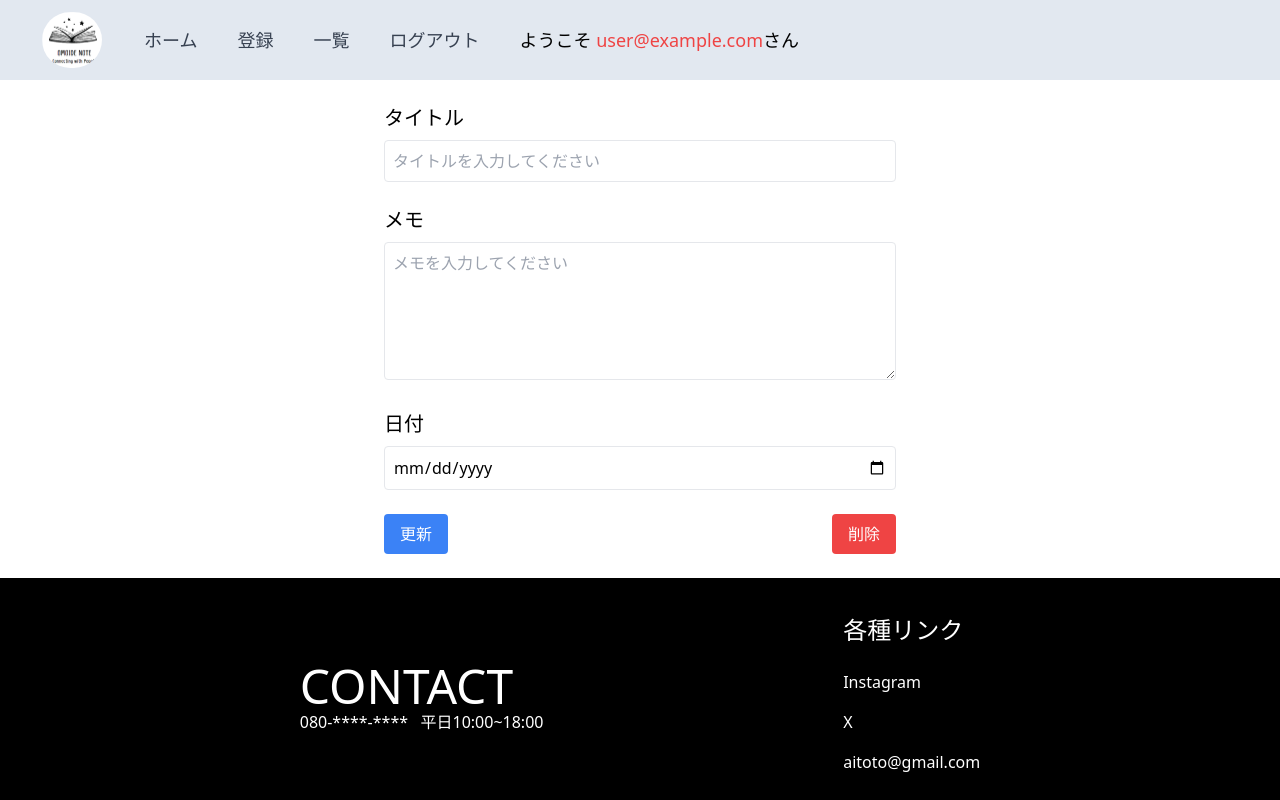
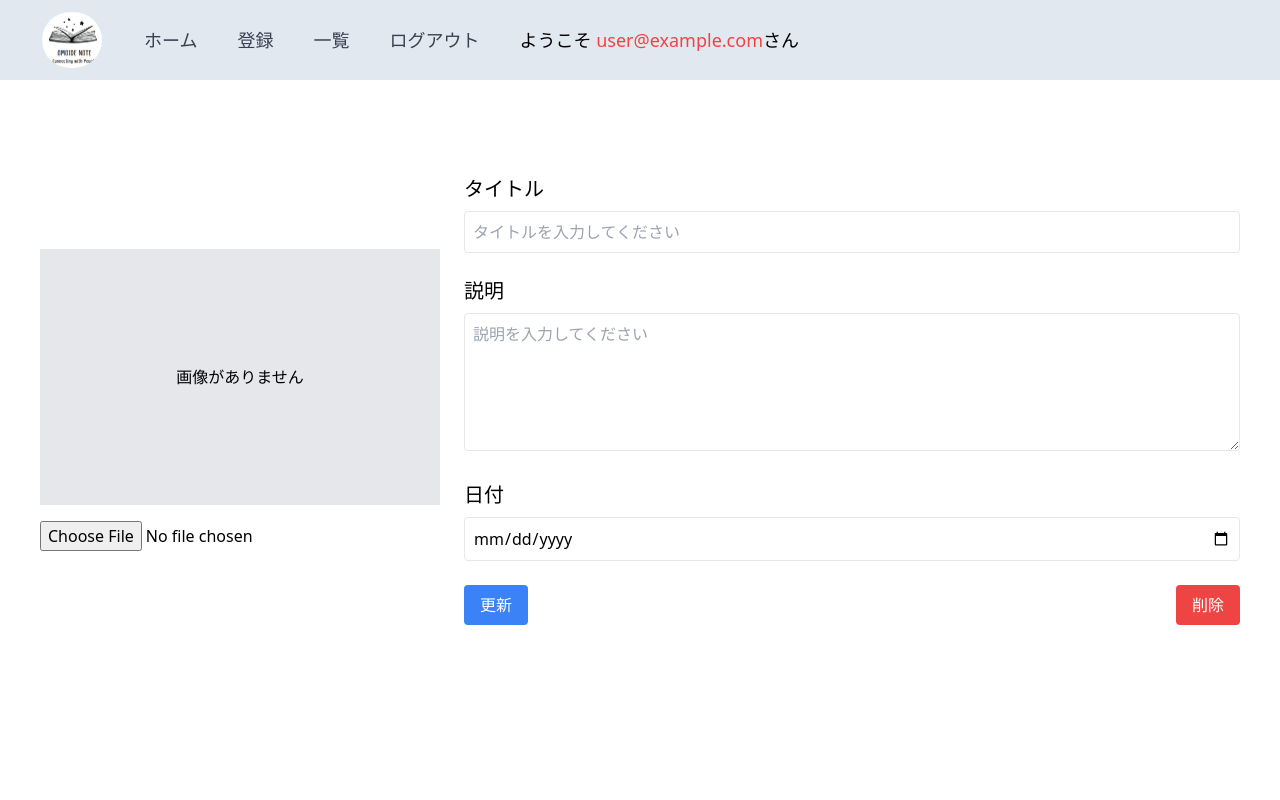
Before and after one commit to vivy-phtela/OmoideNote_web, a Next.js app: page /edit/1 in a window 1280 px wide. Shown: the top 800 px of the page. Built offline with nearby package versions, Linux system fonts and the light colour scheme; no server answers; the database is empty; sample sign-in values are in the browser's storage.

Commit message:
編集画面に画像編集を追加

```diff
--- a/app/edit/[id]/page.tsx
+++ b/app/edit/[id]/page.tsx
@@ -2,9 +2,11 @@
 
 import React, { useState, useEffect } from "react";
 import { useRouter, useParams } from "next/navigation";
-import { db } from "@/firebaseConfig";
+import { db, storage } from "@/firebaseConfig";
 import { doc, getDoc, updateDoc, deleteDoc } from "firebase/firestore";
 import { useAppContext } from "@/context/AppContext";
+import { ref, uploadBytes, getDownloadURL } from "firebase/storage";
+import Image from "next/image";
 
 const EditPage = () => {
   const { user } = useAppContext();
@@ -12,8 +14,10 @@ const EditPage = () => {
   const params = useParams();
   const id = Array.isArray(params.id) ? params.id[0] : params.id;
   const [title, setTitle] = useState("");
-  const [memo, setMemo] = useState("");
+  const [bio, setBio] = useState("");
   const [date, setDate] = useState("");
+  const [imageUrl, setImageUrl] = useState(""); // 画像URLの状態
+  const [newImage, setNewImage] = useState<File | null>(null); // 新しい画像の状態
 
   useEffect(() => {
     if (user && id) {
@@ -25,8 +29,9 @@ const EditPage = () => {
         if (docSnap.exists()) {
           const data = docSnap.data();
           setTitle(data.title || "");
-          setMemo(data.memo || "");
+          setBio(data.bio || "");
           setDate(data.date || "");
+          setImageUrl(data.imageUrl || ""); // 画像URLを取得
         } else {
           console.log("Document does not exist");
         }
@@ -40,10 +45,19 @@ const EditPage = () => {
       const userId = user.uid;
       const docRef = doc(db, "users", userId, "registrations", id);
 
+      // 新しい画像がある場合、Firebase Storageにアップロード
+      let uploadedImageUrl = imageUrl;
+      if (newImage) {
+        const storageRef = ref(storage, `images/${userId}/${newImage.name}`);
+        await uploadBytes(storageRef, newImage);
+        uploadedImageUrl = await getDownloadURL(storageRef);
+      }
+
       await updateDoc(docRef, {
         title,
-        memo,
+        bio,
         date,
+        imageUrl: uploadedImageUrl, // 新しい画像URLを更新
       });
 
       alert("更新が完了しました");
@@ -63,9 +77,36 @@ const EditPage = () => {
     }
   };
 
+  const handleImageChange = (e: React.ChangeEvent<HTMLInputElement>) => {
+    if (e.target.files && e.target.files[0]) {
+      setNewImage(e.target.files[0]);
+      setImageUrl(URL.createObjectURL(e.target.files[0])); // プレビューのために画像URLを一時的に設定
+    }
+  };
+
   return (
-    <div className="flex flex-col items-center p-6 mt-20 h-full">
-      <div className="w-full max-w-lg">
+    <div className="flex justify-evenly items-center h-screen px-10">
+      <div className="w-1/3">
+        <div className="w-full h-64 relative">
+          {imageUrl ? (
+            <Image
+              src={imageUrl}
+              alt="登録された画像"
+              fill
+              className="object-cover rounded"
+            />
+          ) : (
+            <div className="w-full h-full bg-gray-200 flex items-center justify-center">
+              <p>画像がありません</p>
+            </div>
+          )}
+        </div>
+        <div className="mt-4">
+          <input type="file" accept="image/*" onChange={handleImageChange} />
+        </div>
+      </div>
+
+      <div className="w-2/3 pl-6">
         <div className="mb-6">
           <p className="text-xl">タイトル</p>
           <input
@@ -77,13 +118,13 @@ const EditPage = () => {
           />
         </div>
         <div className="mb-6">
-          <p className="text-xl">メモ</p>
+          <p className="text-xl">説明</p>
           <textarea
             rows={5}
-            placeholder="メモを入力してください"
+            placeholder="説明を入力してください"
             className="w-full p-2 mt-2 border rounded"
-            value={memo}
-            onChange={(e) => setMemo(e.target.value)}
+            value={bio}
+            onChange={(e) => setBio(e.target.value)}
           />
         </div>
         <div className="mb-6">
```
